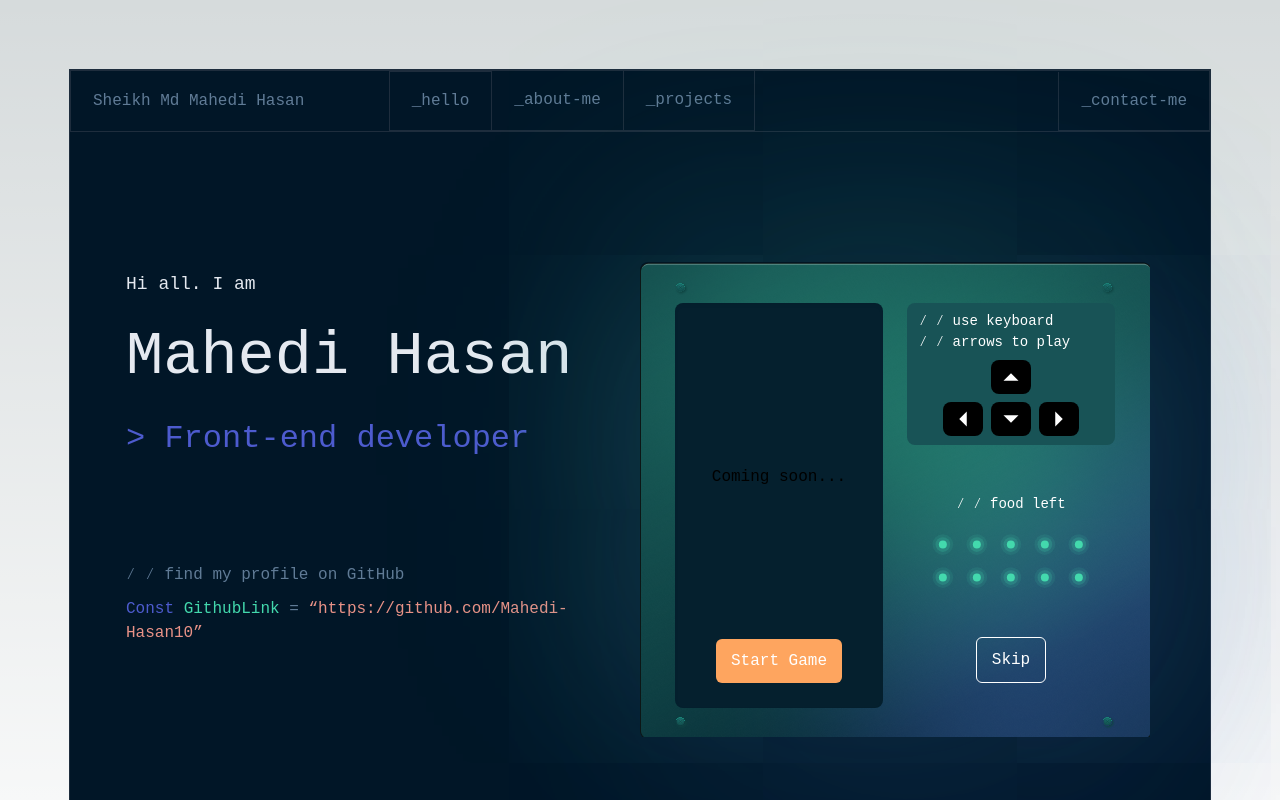
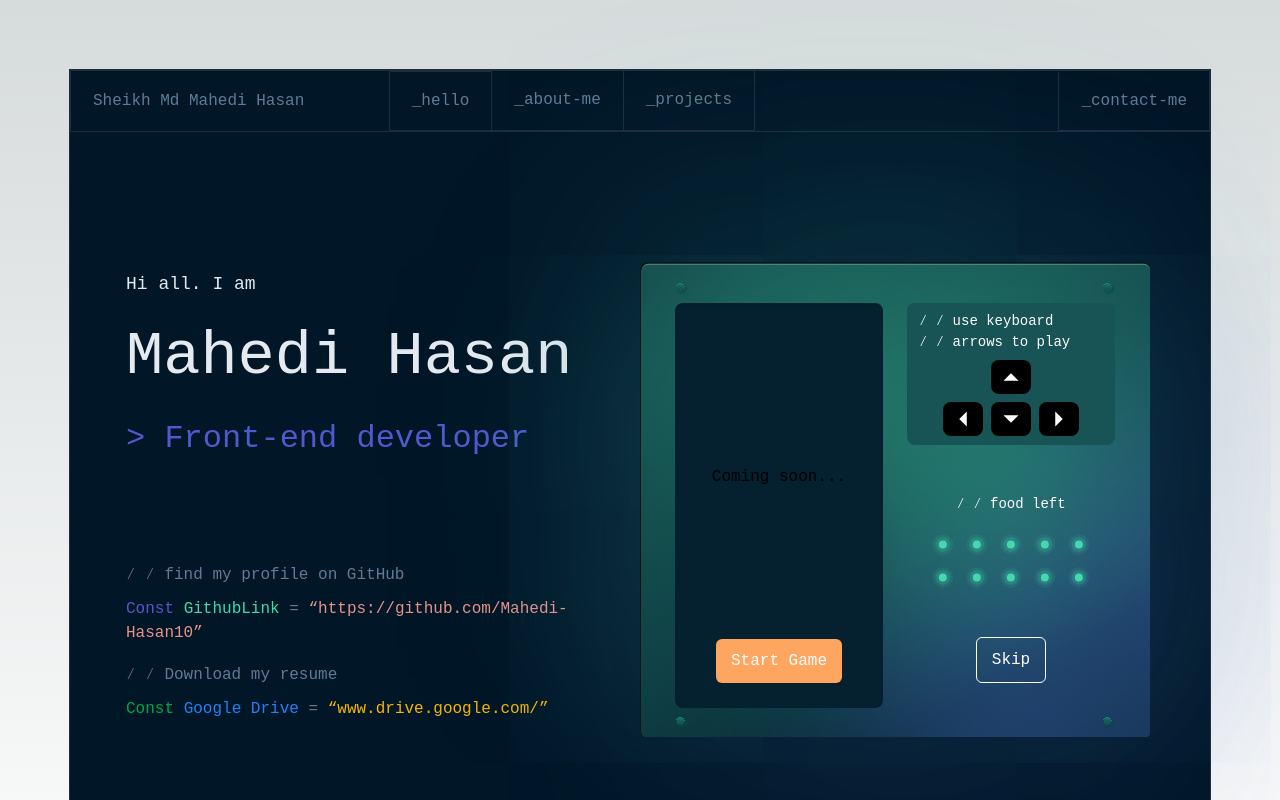
Before and after one commit to Mahedi-Hasan10/NexTPortfolio, a Next.js app: page / in a window 1280 px wide. Shown: the top 800 px of the page. Built offline with nearby package versions, Linux system fonts and the light colour scheme.

Commit message:
Resume link updated

```diff
--- a/app/page.jsx
+++ b/app/page.jsx
@@ -23,7 +23,7 @@ export default function Home() {
           </h3>
           <div className="text-[#607B96] font-[450] py-2 lg:mt-[80px] md:mt-[40px] mt-[30px] flex flex-col gap-[10px]">
             <p>&frasl; &frasl; find my profile on GitHub</p>
-            <p className="text-[16px] font-[500]">
+            <Link href="https://github.com/Mahedi-Hasan10" className="text-[16px] font-[500]">
               <span className="text-[#4D5BCE]">Const</span>{" "}
               <span className="text-[#43D9AD]"> GithubLink</span> <span>=</span>{" "}
               <Link
@@ -32,7 +32,18 @@ export default function Home() {
               >
                 “https://github.com/Mahedi-Hasan10”
               </Link>
-            </p>
+            </Link>
+            <p className="mt-2">&frasl; &frasl; Download my resume</p>
+            <Link href="https://drive.google.com/file/d/10AbcSkSHZRurwCtBeuiQVxEYXEhgjZBv/view?usp=sharin" className="text-[16px] font-[500]">
+              <span className="text-[#00a745]">Const</span>{" "}
+              <span className="text-[#2580f4]"> Google Drive </span> <span>=</span>{" "}
+              <Link
+                href="https://drive.google.com/file/d/10AbcSkSHZRurwCtBeuiQVxEYXEhgjZBv/view?usp=sharing"
+                className="text-[#f7b400]"
+              >
+                “www.drive.google.com/”
+              </Link>
+            </Link>
           </div>
         </div>
       </div>
```
